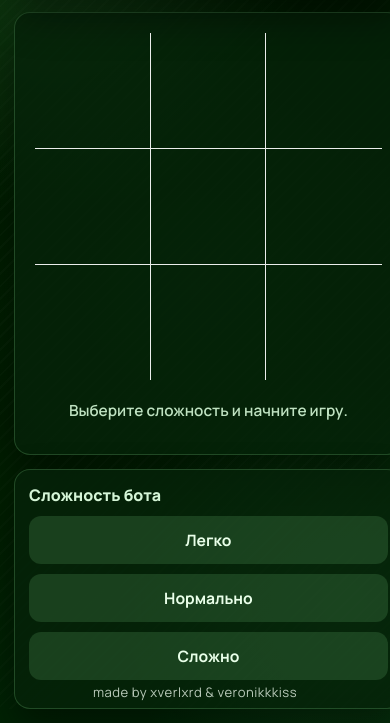
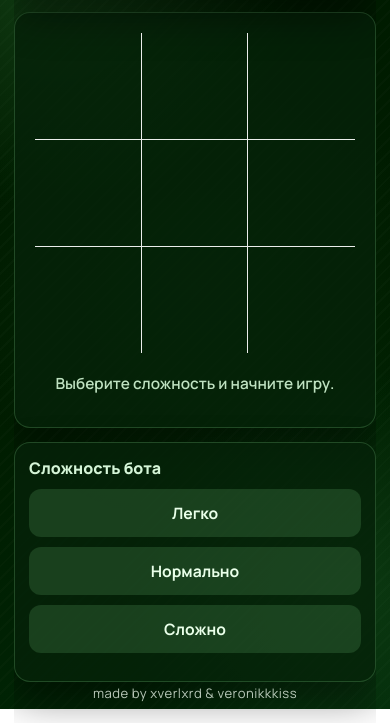
Before and after one commit to Xver1Xrd/xo-game-site, a plain HTML site: page index.html in a window 390 px wide. Shown: the part 135-858 px from the top of the page. Drawn offline with Linux system fonts and the light colour scheme.

Commit message:
Fix mobile horizontal scrolling overflow

```diff
--- a/styles.css
+++ b/styles.css
@@ -16,6 +16,14 @@
   box-sizing: border-box;
 }
 
+html,
+body {
+  width: 100%;
+  max-width: 100%;
+  overflow-x: clip;
+  overscroll-behavior-x: none;
+}
+
 body {
   margin: 0;
   min-height: 100dvh;
@@ -32,7 +40,7 @@ body {
     max(14px, env(safe-area-inset-right))
     max(14px, env(safe-area-inset-bottom))
     max(14px, env(safe-area-inset-left));
-  overflow-x: hidden;
+  overflow-x: clip;
   -webkit-text-size-adjust: 100%;
 }
 
@@ -261,7 +269,10 @@ body {
   font-size: 0.82rem;
   letter-spacing: 0.5px;
   text-align: center;
-  white-space: nowrap;
+  width: calc(100vw - 24px);
+  max-width: 520px;
+  white-space: normal;
+  line-height: 1.25;
   user-select: none;
 }
 
@@ -291,7 +302,7 @@ body {
 }
 
 .win-card {
-  width: min(92vw, 460px);
+  width: min(100%, 460px);
   background: #ffffff;
   color: #112316;
   border-radius: 22px;
@@ -470,19 +481,25 @@ body {
 
   .app {
     gap: 14px;
-    width: min(100%, 620px);
+    width: 100%;
+    max-width: 620px;
+    overflow-x: clip;
   }
 
   .game-area,
   .controls,
   .top-panel {
+    width: 100%;
+    max-width: 100%;
     padding: 14px;
     border-radius: 16px;
+    overflow-x: clip;
   }
 
   .board {
     gap: 0;
-    width: min(92vw, 520px);
+    width: 100%;
+    max-width: 520px;
   }
 
   .round-line {
```
